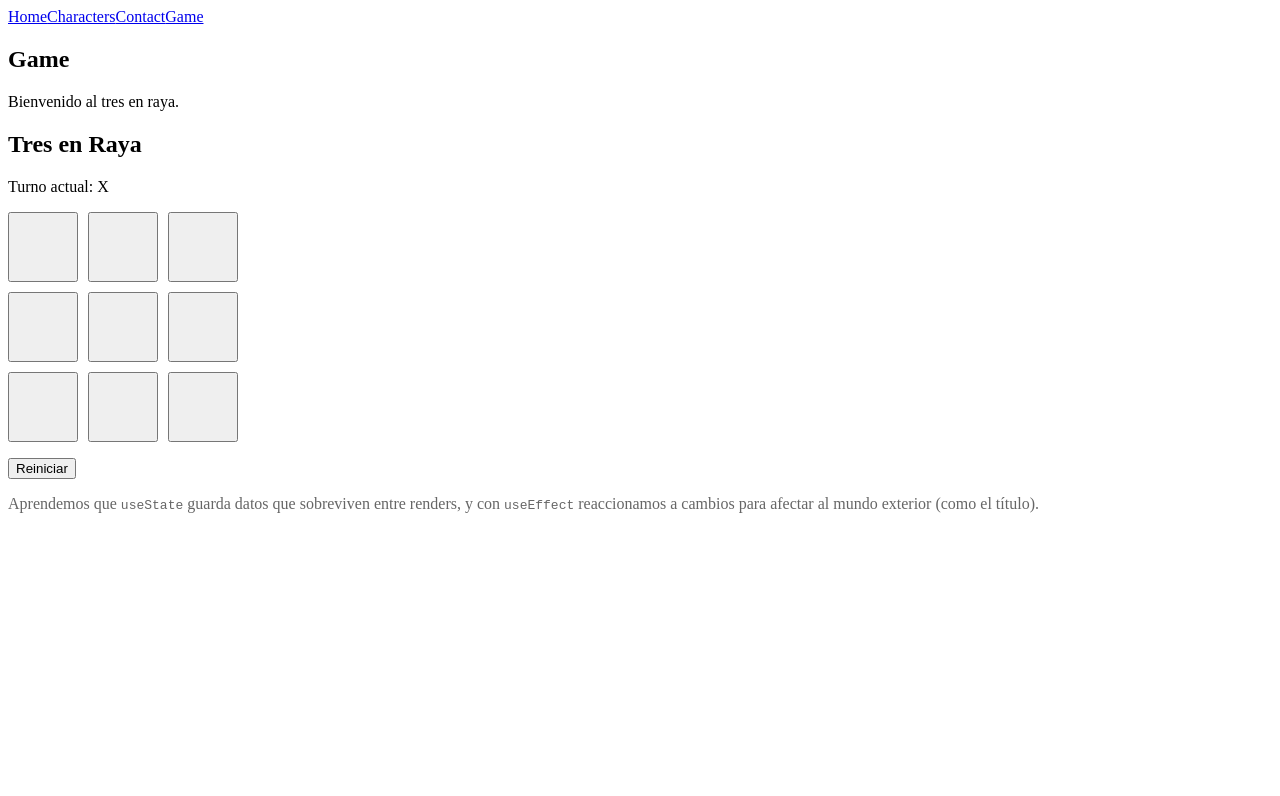
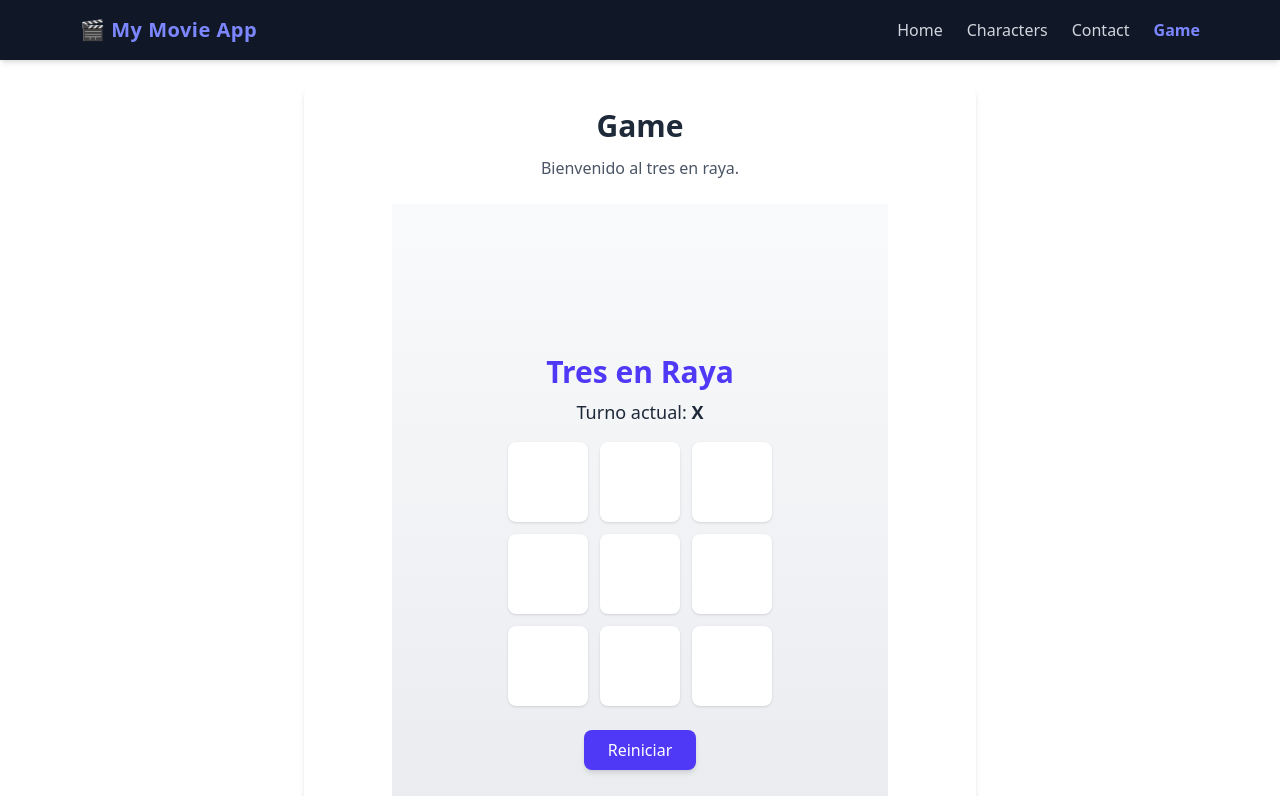
Before and after one commit to JanVizcaino/studio-ghibli, a React (Vite) app in the folder ghibli/: page /game in a window 1280 px wide. Shown: the top 796 px of the page. Built offline with nearby package versions, Linux system fonts and the light colour scheme.

Commit message:
Extra - Tailwind aplicado en componentes

```diff
--- a/ghibli/package.json
+++ b/ghibli/package.json
@@ -13,18 +13,20 @@
     "@tailwindcss/vite": "^4.1.17",
     "react": "^19.2.0",
     "react-dom": "^19.2.0",
-    "react-router-dom": "^7.9.5",
-    "tailwindcss": "^4.1.17"
+    "react-router-dom": "^7.9.5"
   },
   "devDependencies": {
     "@eslint/js": "^9.39.1",
     "@types/react": "^19.2.2",
     "@types/react-dom": "^19.2.2",
     "@vitejs/plugin-react": "^5.1.0",
+    "autoprefixer": "^10.4.22",
     "eslint": "^9.39.1",
     "eslint-plugin-react-hooks": "^5.2.0",
     "eslint-plugin-react-refresh": "^0.4.24",
     "globals": "^16.5.0",
+    "postcss": "^8.5.6",
+    "tailwindcss": "^4.1.17",
     "vite": "^7.2.2"
   }
 }
--- a/ghibli/src/App.jsx
+++ b/ghibli/src/App.jsx
@@ -8,23 +8,73 @@ import FilmDetail from './pages/FilmDetail.jsx' // NUEVO
 export default function App() {
   return (
     <>
-      <header>
-        <nav>
-          <NavLink to="/">Home</NavLink>
-          <NavLink to="/characters">Characters</NavLink>
-          <NavLink to="/contact">Contact</NavLink>
-          <NavLink to="/game">Game</NavLink>
+      <header className="bg-gray-900 text-white shadow-md">
+        <nav className="max-w-6xl mx-auto flex justify-between items-center p-4">
+          <h1 className="text-xl font-bold tracking-wide text-indigo-400">
+            🎬 My Movie App
+          </h1>
+          <ul className="flex space-x-6">
+            <li>
+              <NavLink
+                to="/"
+                className={({ isActive }) =>
+                  `transition-colors duration-200 hover:text-indigo-400 ${
+                    isActive ? 'text-indigo-400 font-semibold' : 'text-gray-300'
+                  }`
+                }
+              >
+                Home
+              </NavLink>
+            </li>
+            <li>
+              <NavLink
+                to="/characters"
+                className={({ isActive }) =>
+                  `transition-colors duration-200 hover:text-indigo-400 ${
+                    isActive ? 'text-indigo-400 font-semibold' : 'text-gray-300'
+                  }`
+                }
+              >
+                Characters
+              </NavLink>
+            </li>
+            <li>
+              <NavLink
+                to="/contact"
+                className={({ isActive }) =>
+                  `transition-colors duration-200 hover:text-indigo-400 ${
+                    isActive ? 'text-indigo-400 font-semibold' : 'text-gray-300'
+                  }`
+                }
+              >
+                Contact
+              </NavLink>
+            </li>
+            <li>
+              <NavLink
+                to="/game"
+                className={({ isActive }) =>
+                  `transition-colors duration-200 hover:text-indigo-400 ${
+                    isActive ? 'text-indigo-400 font-semibold' : 'text-gray-300'
+                  }`
+                }
+              >
+                Game
+              </NavLink>
+            </li>
+          </ul>
         </nav>
       </header>
 
+      <main className="max-w-6xl mx-auto p-6">
         <Routes>
           <Route path="/" element={<Home />} />
           <Route path="/characters" element={<Characters />} />
-        {/* Ruta dinámica: :id */}
           <Route path="/characters/:id" element={<FilmDetail />} />
           <Route path="/contact" element={<Contact />} />
           <Route path="/game" element={<Game />} />
         </Routes>
+      </main>
     </>
   )
 }
--- a/ghibli/src/components/Counter.jsx
+++ b/ghibli/src/components/Counter.jsx
@@ -26,24 +26,26 @@ import { useEffect, useState } from 'react'
 export default function Counter() {
   const [count, setCount] = useState(0)
 
-  // Efecto: cada vez que cambia count, cambiamos el título del documento.
   useEffect(() => {
     document.title = `Contador: ${count}`
-
-    // Limpieza opcional (no necesaria en este ejemplo).
-    // Retornar aquí una función si te suscribes a algo y quieres cancelar.
-  }, [count]) // Dependencias: cuando cambia count, se ejecuta el efecto.
+  }, [count])
 
   function handleClick() {
     setCount(prev => prev + 1)
   }
 
   return (
-    <section>
-      <strong>Contador:</strong> {count}
-      <div>
-        <button onClick={handleClick}>Sumar 1</button>
-      </div>
+    <section className="flex flex-col items-center justify-center bg-white rounded-2xl shadow-md p-6 max-w-sm mx-auto mt-10 transition hover:shadow-lg">
+      <h2 className="text-2xl font-bold text-gray-800 mb-3">
+        Contador: <span className="text-indigo-600">{count}</span>
+      </h2>
+
+      <button
+        onClick={handleClick}
+        className="px-5 py-2.5 bg-indigo-600 text-white font-medium rounded-lg hover:bg-indigo-700 focus:ring-4 focus:ring-indigo-300 transition active:scale-95"
+      >
+        ➕ Sumar 1
+      </button>
     </section>
   )
 }
--- a/ghibli/src/components/Game.jsx
+++ b/ghibli/src/components/Game.jsx
@@ -1,14 +1,12 @@
 import { useEffect, useState } from 'react'
 
-// Combinaciones ganadoras: filas, columnas y diagonales
+// Combinaciones ganadoras
 const winLines = [
-  [0, 1, 2], [3, 4, 5], [6, 7, 8], // Filas
-  [0, 3, 6], [1, 4, 7], [2, 5, 8], // Columnas
-  [0, 4, 8], [2, 4, 6]             // Diagonales
+  [0, 1, 2], [3, 4, 5], [6, 7, 8],
+  [0, 3, 6], [1, 4, 7], [2, 5, 8],
+  [0, 4, 8], [2, 4, 6]
 ]
 
-// Función que recibe el tablero (array de 9 posiciones)
-// y devuelve 'X', 'O' o null según si alguien ha ganado
 function checkWinner(board) {
   for (const [a, b, c] of winLines) {
     if (board[a] && board[a] === board[b] && board[a] === board[c]) {
@@ -19,86 +17,70 @@ function checkWinner(board) {
 }
 
 export default function Game() {
-  // Estado del tablero y del turno
   const [board, setBoard] = useState(Array(9).fill(null))
   const [turn, setTurn] = useState('X')
 
-  // Calculamos ganador según el estado actual del tablero
   const winner = checkWinner(board)
 
-  // Cambiamos título del documento en base a ganador o turno
   useEffect(() => {
-    if (winner) {
-      document.title = `Ganó ${winner} — Tres en Raya`
-    } else {
-      document.title = `Turno: ${turn} — Tres en Raya`
-    }
-  }, [winner, turn]) // se ejecuta cuando cambian winner o turn
+    document.title = winner ? `Ganó ${winner} — Tres en Raya` : `Turno: ${turn} — Tres en Raya`
+  }, [winner, turn])
 
-  // Manejo de clic de cada casilla
   function handleClick(index) {
-    // Si ya hay ganador o la casilla está ocupada, no hacemos nada
     if (winner || board[index] !== null) {
       return alert('Movimiento inválido. Reinicia para volver a jugar.')
     }
 
-    // Clonamos el tablero actual (nunca lo mutamos directamente)
     const newBoard = [...board]
     newBoard[index] = turn
-
-    // ¿Hay ganador después de este movimiento?
     const possibleWinner = checkWinner(newBoard)
 
     if (possibleWinner) {
-      setBoard(newBoard) // actualizamos el tablero
+      setBoard(newBoard)
       return alert(`¡${possibleWinner} ha ganado!`)
     }
 
-    // Si no hay ganador: actualizamos tablero y turno
     setBoard(newBoard)
     setTurn(prev => (prev === 'X' ? 'O' : 'X'))
   }
 
-  // Reiniciar el juego
   function resetGame() {
     setBoard(Array(9).fill(null))
     setTurn('X')
   }
 
   return (
-    <section>
-      <h2>Tres en Raya</h2>
-      {!winner && <p>Turno actual: {turn}</p>}
-      {winner && <p>¡Ganó {winner}!</p>}
+    <section className="flex flex-col items-center justify-center min-h-screen bg-gradient-to-b from-gray-50 to-gray-200 text-gray-800 p-6">
+      <h2 className="text-3xl font-bold mb-2 text-indigo-600">Tres en Raya</h2>
+      {!winner && <p className="text-lg mb-4">Turno actual: <span className="font-semibold">{turn}</span></p>}
+      {winner && <p className="text-lg mb-4 font-semibold text-green-600">¡Ganó {winner}!</p>}
 
-      {/* Tablero visual como grid de 3x3 */}
-      <div style={{
-        display: 'grid',
-        gridTemplateColumns: 'repeat(3, 70px)',
-        gap: '10px',
-        margin: '1rem 0'
-      }}>
+      {/* Tablero */}
+      <div className="grid grid-cols-3 gap-3 mb-6">
         {board.map((cell, index) => (
           <button
             key={index}
             onClick={() => handleClick(index)}
-            style={{
-              height: '70px',
-              fontSize: '1.6rem',
-              cursor: 'pointer'
-            }}>
+            className={`w-20 h-20 text-3xl font-bold rounded-lg shadow-sm transition
+              ${cell === 'X' ? 'text-indigo-600' : cell === 'O' ? 'text-pink-500' : 'text-gray-400'}
+              bg-white hover:bg-indigo-50 active:scale-95`}
+          >
             {cell}
           </button>
         ))}
       </div>
 
-      {/* Botón para reiniciar */}
-      <button onClick={resetGame}>Reiniciar</button>
+      <button
+        onClick={resetGame}
+        className="px-6 py-2 bg-indigo-600 text-white rounded-lg shadow-md hover:bg-indigo-700 active:scale-95 transition font-medium"
+      >
+        Reiniciar
+      </button>
 
-      <p style={{ marginTop: '1rem', color: '#666' }}>
-        Aprendemos que <code>useState</code> guarda datos que sobreviven
-        entre renders, y con <code>useEffect</code> reaccionamos a cambios
-        para afectar al mundo exterior (como el título).
+      <p className="mt-6 text-sm text-gray-600 max-w-md text-center">
+        Aprendemos que <code className="bg-gray-100 px-1 rounded">useState</code> guarda datos que sobreviven entre renders,
+        y con <code className="bg-gray-100 px-1 rounded">useEffect</code> reaccionamos a cambios para afectar al mundo exterior,
+        como el título del documento.
       </p>
     </section>
   )
--- a/ghibli/src/components/Greeting.jsx
+++ b/ghibli/src/components/Greeting.jsx
@@ -1,7 +1,10 @@
 // Aquí desestructuramos { name } para usarlo directamente.
-
 function Greeting({ name }) {
-  return <p>Hola, {name}</p>
+  return (
+    <p className="text-xl font-semibold text-blue-600 hover:text-blue-800 transition-colors duration-300">
+      Hola, {name} 😹😉
+    </p>
+  )
 }
 
 export default Greeting
--- a/ghibli/src/index.css
+++ b/ghibli/src/index.css
@@ -1,3 +1 @@
-@tailwind base;
-@tailwind components;
-@tailwind utilities;
+@import "tailwindcss";
--- a/ghibli/src/pages/Game.jsx
+++ b/ghibli/src/pages/Game.jsx
@@ -1,11 +1,15 @@
-import GameComponent from '../components/Game.jsx' // Ajusta la ruta para que sea correcta
+import GameComponent from '../components/Game.jsx' // Ajusta la ruta si es necesario
 
 export default function Game() {
   return (
-    <section>
-      <h2>Game</h2>
-      <p>Bienvenido al tres en raya.</p>
-      <GameComponent />
+    <section className="max-w-2xl mx-auto p-6 bg-white rounded-xl shadow-md text-center">
+      <h2 className="text-3xl font-bold text-gray-800 mb-3">Game</h2>
+      <p className="text-gray-600 mb-6">
+        Bienvenido al tres en raya.
+      </p>
+      <div className="flex justify-center">
+        <GameComponent />
+      </div>
     </section>
   );
 }
--- a/ghibli/src/pages/Home.jsx
+++ b/ghibli/src/pages/Home.jsx
@@ -1,10 +1,13 @@
-// Pantalla de bienvenida: texto corto y claro
 export default function Home() {
   return (
-    <section>
-      <h2>Inicio</h2>
-      <p>Bienvenido a la App de Ghibli. Usa el menú para navegar.</p>
-      <p>Verás una lista de películas desde una API real en "Characters".</p>
+    <section className="max-w-2xl mx-auto p-6 bg-white rounded-xl shadow-md">
+      <h2 className="text-3xl font-bold text-gray-800 mb-4">Inicio</h2>
+      <p className="text-gray-700 mb-2">
+        Bienvenido a la App de Ghibli. Usa el menú para navegar.
+      </p>
+      <p className="text-gray-700">
+        Verás una lista de películas desde una API real en "Characters".
+      </p>
     </section>
   )
 }
```
Also changed, not shown: ghibli/src/components/CharacterCard.jsx (+22 -10 lines), ghibli/src/pages/Characters.jsx (+27 -41 lines), ghibli/src/pages/Contact.jsx (+35 -9 lines), ghibli/src/pages/FilmDetail.jsx (+56 -40 lines), 1 other file (tests, documents, lock files or other folders). Lines whose indentation alone changed are shown as unchanged.
